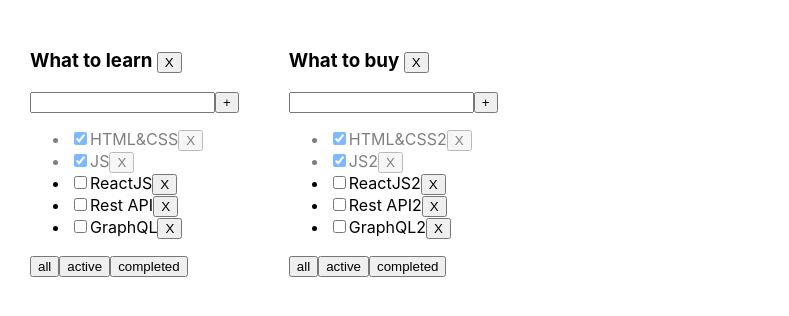
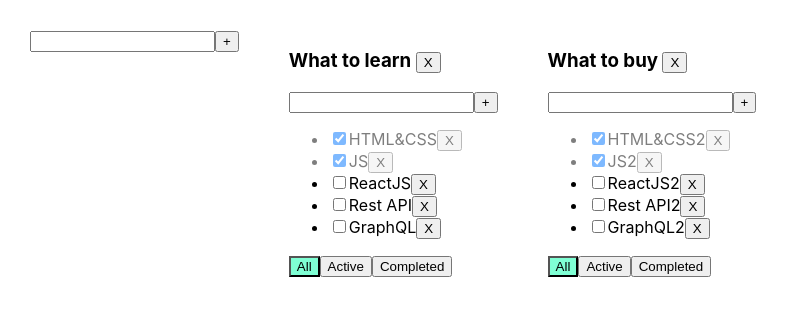
Before and after one commit to AleksandrFROLik/FROLik, a React (Create React App) app: page / in a window 1280 px wide. Shown: the top 316 px of the page, without its empty margins (0-789 px from the left). Built offline with nearby package versions, Linux system fonts and the light colour scheme.

Commit message:
add directory EditAbleSpan, create EditAbleSpan.tsx and EditAbleSpan.css. add directory InputButton, create InputButton.tsx, InputButton.module.css. Can create newTodolist and change title Tasks

```diff
--- a/src/App.tsx
+++ b/src/App.tsx
@@ -2,6 +2,7 @@ import React, {useState} from 'react';
 import './App.css';
 import {Todolist} from './Todolist';
 import {v1} from 'uuid';
+import {InputButton} from "./components/Input+Button_for_addNewTodoList/InputButton";
 
 export type FilterValuesType = "All" | "Active" | "Completed";
 export  type todoListsType = { id: string, title: string, filter: FilterValuesType };
@@ -46,19 +47,27 @@ function App() {
     function addTask(todolistID: string, title: string) {
         let task = {id: v1(), title: title, isDone: false};
         setTasks({...tasks, [todolistID]: [task, ...tasks[todolistID]]})
-        // let newTasks = [task, ...tasks];
-        // setTasks(newTasks);
     }
     function changeStatus(todolistID: string, taskId: string, isDone: boolean) {
         setTasks({...tasks, [todolistID]: tasks[todolistID].map(m => m.id === taskId ? {...m, isDone: isDone} : m)})
    }
     function changeFilter(todolistID: string, value: FilterValuesType) {
-
         setTodoLists(todoLists.map(m => m.id === todolistID ? {...m, filter: value} : m))
+    }
+    const addNewTodoList =(titleForTodoList:string)=>{
+        let newTodoListID = v1()
+        setTodoLists([{id: newTodoListID, title:titleForTodoList, filter: 'All'},...todoLists])
+        setTasks({ [newTodoListID]:[], ...tasks})
+    }
+    const upDateTasks = (newTaskTitle:string, todolistID: string, taskId: string) => {
+        console.log(newTaskTitle)
+        setTasks({...tasks, [todolistID]:tasks[todolistID].map(m=>m.id === taskId ? {...m, title:newTaskTitle}: m)})
     }
 
     return (
+
         <div className="App">
+            <InputButton callBack={addNewTodoList}/>
             {todoLists.map(m => {
                 let tasksForTodolist = tasks[m.id];
 
@@ -80,6 +89,7 @@ function App() {
                         changeTaskStatus={changeStatus}
                         filter={m.filter}
                         removeTodolist={removeTodolist}
+                        upDateTasks={upDateTasks}
                     />
                 )
             })}
--- a/src/Todolist.tsx
+++ b/src/Todolist.tsx
@@ -20,6 +20,7 @@ type PropsType = {
     changeTaskStatus: (todolistID: string, taskId: string, isDone: boolean) => void
     filter: FilterValuesType
     removeTodolist: (todolistID: string) => void
+    upDateTasks: (newTaskTitle:string, todolistID: string, taskId: string) => void
 }
 
 export function Todolist({
@@ -30,6 +31,7 @@ export function Todolist({
                              changeTaskStatus,
                              filter,
                              removeTask,
+                             upDateTasks,
                              ...props
                          }: PropsType) {
 
@@ -51,23 +53,28 @@ export function Todolist({
         changeFilter(todolistID, value)
     }
     const onClickHandler = (taskId: string) => removeTask(todolistID, taskId)
+    const addNewTitleTask = (newTaskTitle:string,taskId:string) => {
+        upDateTasks(newTaskTitle, todolistID, taskId)
+    }
 
     return <div>
         <h3>{props.title} <Button name={'X'} callBack={onClickHandlerForRemoveTodolist}/></h3>
         <div>
             <Input title={title} setTitle={setTitle} error={error} setError={setError} callBack={addTask}/>
-            <Button name={'+'} callBack={() => addTask()}/>
+            <Button name={'+'} callBack={addTask}/>
             {error && <div className="error-message">{error}</div>}
         </div>
         <MapTasks tasks={tasks}
                   changeTaskStatus={changeTaskStatus}
                   todolistID={todolistID}
                   onClickHandler={onClickHandler}
+                  addNewTitleTask={addNewTitleTask}
+
         />
         <div>
-            <Button name={'all'} callBack={() => superButton('All')} filter={filter}/>
-            <Button name={'active'} callBack={() => superButton('Active')} filter={filter}/>
-            <Button name={'completed'} callBack={() => superButton('Completed')} filter={filter}/>
+            <Button name={'All'} callBack={() => superButton('All')} filter={filter}/>
+            <Button name={'Active'} callBack={() => superButton('Active')} filter={filter}/>
+            <Button name={'Completed'} callBack={() => superButton('Completed')} filter={filter}/>
         </div>
     </div>
 }
--- /dev/null
+++ b/src/components/EditAbleSpan/EditAbleSpan.tsx
@@ -0,0 +1,44 @@
+import React, {ChangeEvent, KeyboardEvent, useState} from "react";
+
+type EditAbleSpanType = {
+    mapTitle: string
+    callBack:(newTaskTitle:string)=>void
+
+}
+export const EditAbleSpan = ({mapTitle, callBack}:EditAbleSpanType)=> {
+
+    let[edit, setEdit] = useState(false)
+
+    let[newTaskTitle, setTaskTitle]= useState('')
+
+    const onChangeHandler = (e: ChangeEvent<HTMLInputElement>) => {
+        setTaskTitle(e.currentTarget.value)
+    }
+
+    const onKeyPressHandler = (e: KeyboardEvent<HTMLInputElement>) => {
+        if (e.key === 'Enter') {
+            editOff();
+        }
+    }
+    const editOn = () => {
+      setEdit(true)
+    }
+    const editOff = () => {
+        setEdit(false)
+        callBack(newTaskTitle)
+    }
+
+
+    return(
+        edit
+            ?<input value={newTaskTitle}
+                    onChange={onChangeHandler}
+                    onBlur={editOff}
+                    autoFocus
+                    onKeyPress={onKeyPressHandler}
+            />
+            :<span onDoubleClick={editOn}>{mapTitle}</span>
+
+
+    )
+}
--- /dev/null
+++ b/src/components/Input+Button_for_addNewTodoList/InputButton.tsx
@@ -0,0 +1,43 @@
+import React, {ChangeEvent, KeyboardEvent, useState} from "react";
+
+type InputButtonType = {
+    callBack:(titleForTodoList:string)=>void
+}
+
+export const InputButton =({callBack}:InputButtonType)=>{
+
+    let [newTitle, setNewTitle] = useState("")
+    let [alarm, setAlarm] = useState<string | null>(null)
+
+    const addTask = () => {
+        let titleForTodoList = newTitle.trim();
+        if (titleForTodoList !== "") {
+            callBack(titleForTodoList);
+            setNewTitle("");
+        } else {
+            setAlarm("Title is required");
+        }
+    }
+
+    const onChangeHandler = (e: ChangeEvent<HTMLInputElement>) => {
+        setNewTitle(e.currentTarget.value)
+    }
+
+    const onKeyPressHandler = (e: KeyboardEvent<HTMLInputElement>) => {
+        setAlarm(null);
+        if (e.key === 'Enter') {
+            addTask();
+        }
+    }
+    return(
+        <div>
+            <input value={newTitle}
+                   onChange={onChangeHandler}
+                   onKeyPress={onKeyPressHandler}
+                   className={alarm ? "error" : ""}
+            />
+            <button onClick={addTask}>+</button>
+            {alarm && <div className="error-message">{alarm}</div>}
+        </div>
+    )
+}
--- a/src/components/MapTasks/MapTasks.tsx
+++ b/src/components/MapTasks/MapTasks.tsx
@@ -1,15 +1,21 @@
 import React, {ChangeEvent} from "react";
 import {Button} from "../Button/Button";
 import {TaskType} from "../../Todolist";
+import {EditAbleSpan} from "../EditAbleSpan/EditAbleSpan";
 
 type MapTasksType = {
     tasks: Array<TaskType>
     changeTaskStatus: (todolistID: string, taskId: string, isDone: boolean) => void
     todolistID: string
     onClickHandler: (taskId: string) => void
+    addNewTitleTask:(newTaskTitle:string, todolistID: string )=>void
+
 }
 
-export const MapTasks = ({tasks, changeTaskStatus, todolistID, onClickHandler}: MapTasksType) => {
+export const MapTasks = ({tasks, changeTaskStatus, todolistID, onClickHandler,addNewTitleTask}: MapTasksType) => {
+    const addTaskHandler = (newTaskTitle:string, id:string) => {
+        addNewTitleTask(newTaskTitle, id)
+    }
     return (
         <ul>
             {
@@ -21,8 +27,13 @@ export const MapTasks = ({tasks, changeTaskStatus, todolistID, onClickHandler}:
                         <input type="checkbox"
                                onChange={onChangeHandler}
                                checked={t.isDone}/>
-                        <span>{t.title}</span>
-                        <Button name={'X'} callBack={() => onClickHandler(t.id)}/>
+                        {/*<span>{t.title}</span>*/}
+                        <EditAbleSpan mapTitle={t.title}
+                                      callBack={(newTaskTitle:string)=>addTaskHandler(newTaskTitle, t.id)}
+
+                        />
+                        <Button name={'X'}
+                                callBack={() => onClickHandler(t.id)}/>
                     </li>
                 })
             }
```
Also changed, not shown: src/components/EditAbleSpan/EditAbleSpan.css (added), src/components/Input+Button_for_addNewTodoList/InputButton.module.css (added).
